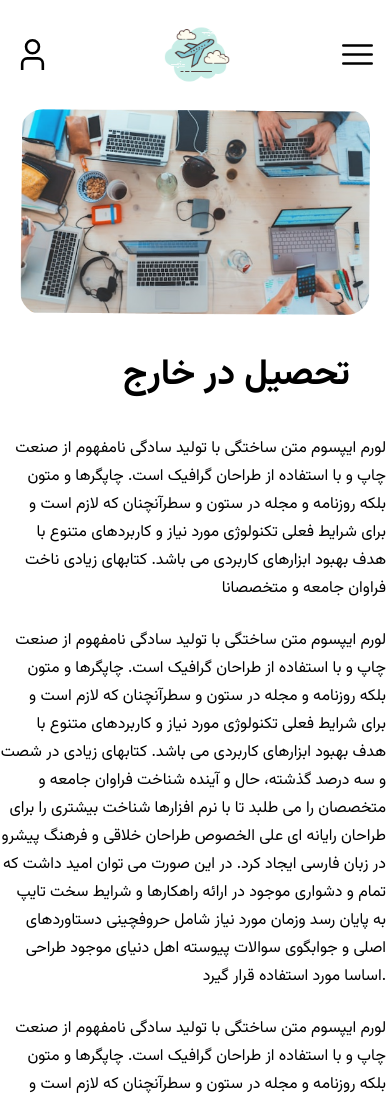
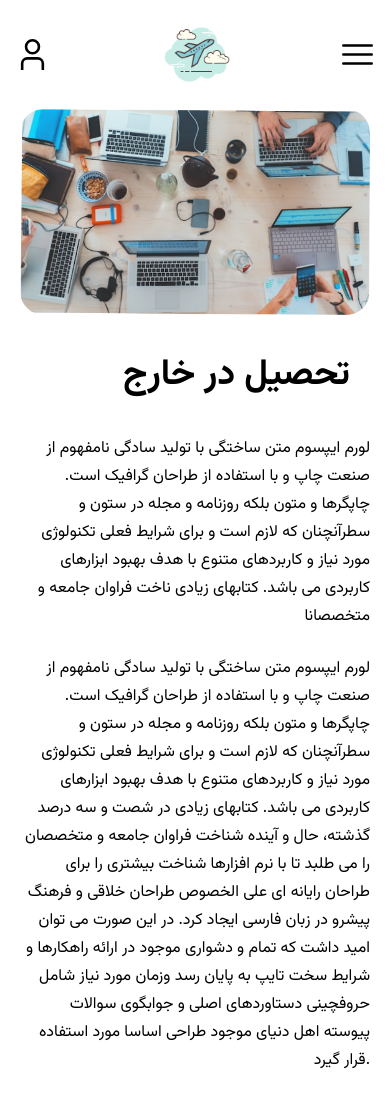
Before and after one commit to j2a1ck/NextHome, a Next.js app in the folder front-end/: page /post/education in a window 390 px wide. Shown: the top 1097 px of the page. Built offline with nearby package versions, Linux system fonts and the light colour scheme.

Commit message:
feat: implement PageLayout component for blog post structure

```diff
--- a/front-end/src/app/post/[slug]/page.tsx
+++ b/front-end/src/app/post/[slug]/page.tsx
@@ -3,6 +3,7 @@ import MobileNavbar from "@/components/MobileNavbar";
 import Image from "next/image";
 import text from "../../../../public/data/text.json";
 import Footer from "@/components/Footer";
+import PageLayout from "../../../components/PageLayout";
 
 interface Card {
   id: number;
@@ -14,13 +15,13 @@ interface Card {
   buttons: string[];
 }
 
-interface Props {
+interface BlogProps {
   params: Promise<{
     slug: string;
   }>;
 }
 
-export default async function Blog(props: Props) {
+export default async function Blog(props: BlogProps) {
   const params = await props.params;
   const currentCard = text.cards.find(
     (card: Card) => card.name === params.slug
@@ -32,28 +33,8 @@ export default async function Blog(props: Props) {
 
   return (
     <article>
-      <header>
-        <nav className="hidden lg:block ">
-          <DesktopNavbar />
-        </nav>
-        <nav>
-          <MobileNavbar />
-        </nav>
-      </header>
-      <main className=" lg:mt-[70px] lg:w-[1000px] lg:mx-auto">
-        <Image
-          className="mx-auto mb-5 rounded-3xl lg:w-[900px] md:w-[500px]"
-          src={currentCard.image}
-          width={350}
-          height={350}
-          alt="Work related illustration"
-          priority
-        />
-        <h1 className="m-10 text-right text-4xl font-bold">
-          {currentCard.title}
-        </h1>
-        <div className="mr-1 space-y-6 text-right leading-7">
-          <p className="">
+      <PageLayout title={currentCard.title} image={currentCard.image}>
+          <p>
             لورم ایپسوم متن ساختگی با تولید سادگی نامفهوم از صنعت چاپ و با
             استفاده از طراحان گرافیک است. چاپگرها و متون بلکه روزنامه و مجله در
             ستون و سطرآنچنان که لازم است و برای شرایط فعلی تکنولوژی مورد نیاز و
@@ -137,9 +118,7 @@ export default async function Blog(props: Props) {
             رسد وزمان مورد نیاز شامل حروفچینی دستاوردهای اصلی و جوابگوی سوالات
             پیوسته اهل دنیای موجود طراحی اساسا مورد استفاده قرار گیرد.
           </p>
-        </div>
-        <Footer/>
-      </main>
+      </PageLayout>
     </article>
   );
 }
--- /dev/null
+++ b/front-end/src/components/PageLayout.tsx
@@ -0,0 +1,41 @@
+import DesktopNavbar from "@/components/DesktopNavbar";
+import Footer from "@/components/Footer";
+import MobileNavbar from "@/components/MobileNavbar";
+import Image from "next/image";
+
+interface LayoutProp {
+  title?: string;
+  image?: string;
+  children: React.ReactNode;
+}
+
+const Layout = ({ title, children, image }: LayoutProp) => {
+  return (
+    <div>
+      <div className="hidden lg:block">
+        <DesktopNavbar />
+      </div>
+      <div>
+        <MobileNavbar />
+      </div>
+      <section className="lg:mx-auto lg:mt-[70px] lg:w-[1000px]">
+        {image && (
+          <Image
+            className="mx-auto rounded-3xl md:w-[500px] lg:w-[900px]"
+            src={image}
+            width={350}
+            height={350}
+            alt="Work related illustration"
+            priority
+          />
+        )}
+
+        <h1 className="m-10 text-right text-4xl font-bold">{title}</h1>
+        <article className="mx-5 space-y-6 text-right leading-7">{children}</article>
+      </section>
+      <Footer />
+    </div>
+  );
+};
+
+export default Layout;
```
